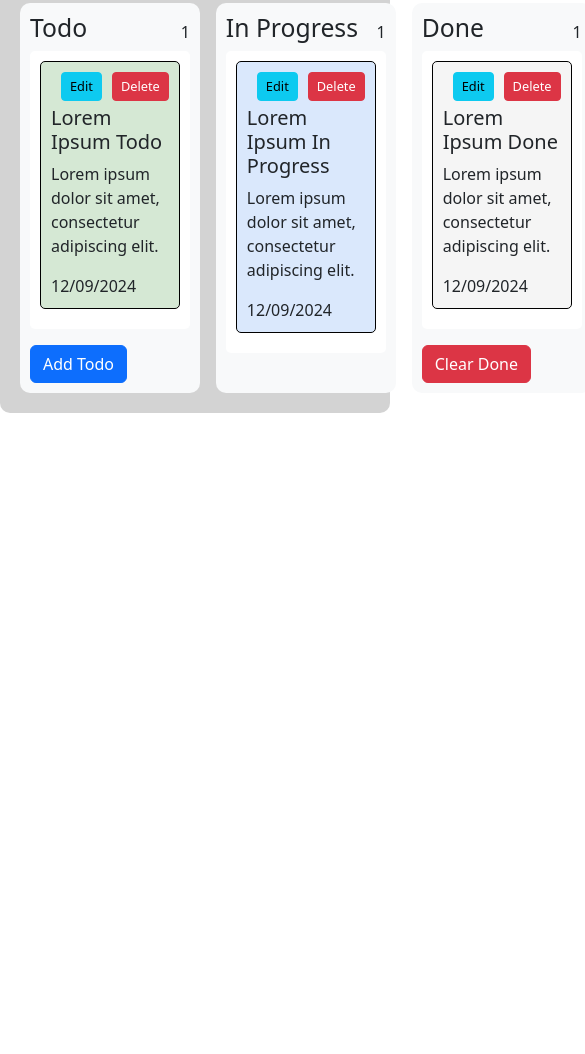
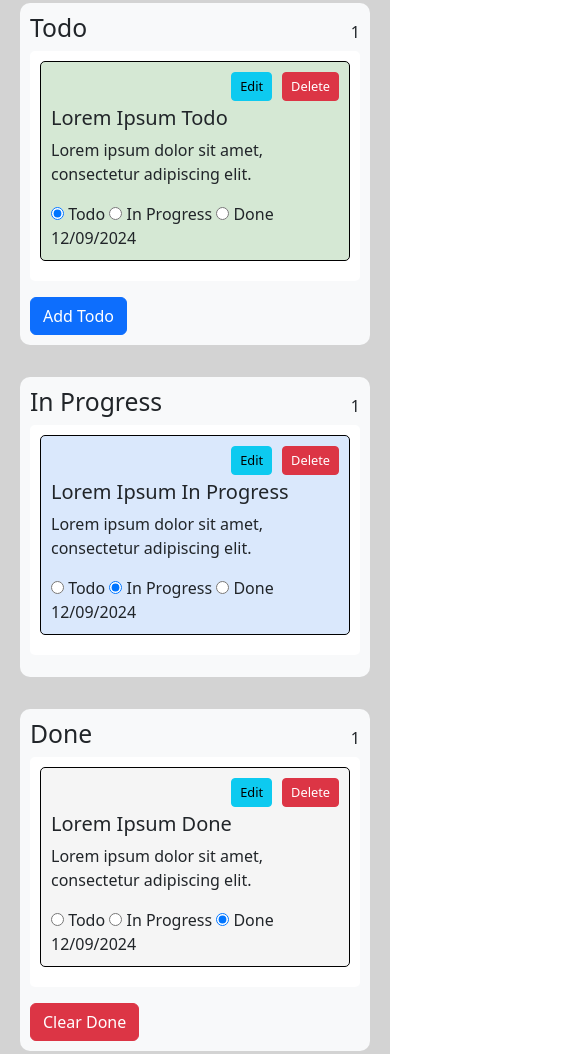
Before and after one commit to askoldas/TMS_todo, a website built with Parcel: page src/index.html in a window 390 px wide. Shown: the part 178-1232 px from the top of the page, 585 px wide, since content can reach past the window. Before the commit the page ends 844 px from the top, so only its background shows below. Built offline with nearby package versions, Linux system fonts and the light colour scheme.

Commit message:
responsive and radio buttons added

```diff
--- a/src/index.html
+++ b/src/index.html
@@ -11,6 +11,7 @@
   <div class="todo-container">
       <div class="todo-header">
           <h1>Trello</h1>
+          <!-- Static clock display (typed numbers) -->
           <div id="clock">12:34:56</div>
       </div>
 
@@ -18,9 +19,11 @@
           <div class="todo-status-block" id="todo">
               <div class="status-header">
                   <h2>Todo</h2>
+                  <!-- Static counter (typed number) -->
                   <span class="todo-counter">1</span>
               </div>
               <div class="todo-placeholder todo-todo">
+                  <!-- Static card in Todo section -->
                   <div class="todo-item todo">
                       <div class="actions">
                           <button class="btn btn-sm btn-info">Edit</button>
@@ -28,6 +31,18 @@
                       </div>
                       <h5>Lorem Ipsum Todo</h5>
                       <p>Lorem ipsum dolor sit amet, consectetur adipiscing elit.</p>
+                      <!-- Radio buttons for status -->
+                      <div>
+                          <label>
+                              <input type="radio" name="status-todo" checked> Todo
+                          </label>
+                          <label>
+                              <input type="radio" name="status-todo"> In Progress
+                          </label>
+                          <label>
+                              <input type="radio" name="status-todo"> Done
+                          </label>
+                      </div>
                       <span class="todo-date">12/09/2024</span>
                   </div>
               </div>
@@ -37,9 +52,11 @@
           <div class="todo-status-block" id="in-progress">
               <div class="status-header">
                   <h2>In Progress</h2>
+                  <!-- Static counter (typed number) -->
                   <span class="in-progress-counter">1</span>
               </div>
               <div class="todo-placeholder todo-in-progress">
+                  <!-- Static card in In Progress section -->
                   <div class="todo-item in-progress">
                       <div class="actions">
                           <button class="btn btn-sm btn-info">Edit</button>
@@ -47,6 +64,18 @@
                       </div>
                       <h5>Lorem Ipsum In Progress</h5>
                       <p>Lorem ipsum dolor sit amet, consectetur adipiscing elit.</p>
+                      <!-- Radio buttons for status -->
+                      <div>
+                          <label>
+                              <input type="radio" name="status-in-progress"> Todo
+                          </label>
+                          <label>
+                              <input type="radio" name="status-in-progress" checked> In Progress
+                          </label>
+                          <label>
+                              <input type="radio" name="status-in-progress"> Done
+                          </label>
+                      </div>
                       <span class="todo-date">12/09/2024</span>
                   </div>
               </div>
@@ -55,9 +84,11 @@
           <div class="todo-status-block" id="done">
               <div class="status-header">
                   <h2>Done</h2>
+                  <!-- Static counter (typed number) -->
                   <span class="done-counter">1</span>
               </div>
               <div class="todo-placeholder todo-done">
+                  <!-- Static card in Done section -->
                   <div class="todo-item done">
                       <div class="actions">
                           <button class="btn btn-sm btn-info">Edit</button>
@@ -65,6 +96,18 @@
                       </div>
                       <h5>Lorem Ipsum Done</h5>
                       <p>Lorem ipsum dolor sit amet, consectetur adipiscing elit.</p>
+                      <!-- Radio buttons for status -->
+                      <div>
+                          <label>
+                              <input type="radio" name="status-done"> Todo
+                          </label>
+                          <label>
+                              <input type="radio" name="status-done"> In Progress
+                          </label>
+                          <label>
+                              <input type="radio" name="status-done" checked> Done
+                          </label>
+                      </div>
                       <span class="todo-date">12/09/2024</span>
                   </div>
               </div>
@@ -73,4 +116,5 @@
       </div>
   </div>
 </body>
+
 </html>
--- a/src/scss/app.scss
+++ b/src/scss/app.scss
@@ -4,7 +4,6 @@
 
 
 // Components
-
 
 .todo-item.todo {
     background-color: #d5e8d4;
@@ -17,7 +16,6 @@
 .todo-item.done {
     background-color: #f5f5f5;
 }
-
 
 .todo-container {
     display: flex;
@@ -88,3 +86,13 @@
     margin-left: 10px;
     font-size: 0.8rem;
 }
+
+@media (max-width: 768px) {
+    .todo-status-container {
+        flex-direction: column;
+    }
+
+    .todo-status-block {
+        margin-bottom: 16px;
+    }
+}
```
Also changed, not shown: dist/index.html, 2 other files.
